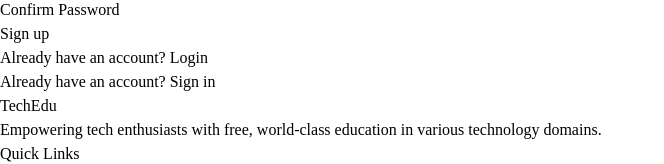
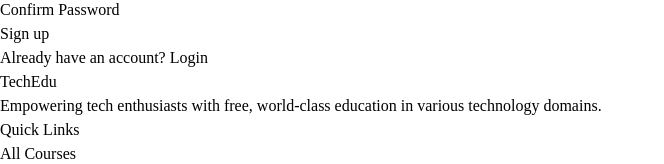
Before and after one commit to Techinho/Edufy, a React (Vite) app: page /signup in a window 1280 px wide. Shown: the part 1006-1170 px from the top of the page, without its empty margins (0-664 px from the left). Built offline with nearby package versions, Linux system fonts and the light colour scheme; no server answers.

Commit message:
Update Signup.jsx

```diff
--- a/src/pages/Signup.jsx
+++ b/src/pages/Signup.jsx
@@ -14,10 +14,7 @@ const Signup = () => {
       <div className="mt-8 sm:mx-auto sm:w-full sm:max-w-md">
         <div className="bg-white py-8 px-6 shadow-lg rounded-lg sm:px-10">
           <SignupForm />
-          <p className="mt-4 text-center text-sm text-gray-600">
-            Already have an account?
-            <Link to="/login" className="font-medium text-blue-600 hover:text-blue-500"> Sign in</Link>
-          </p>
+
         </div>
       </div>
     </div>
```
